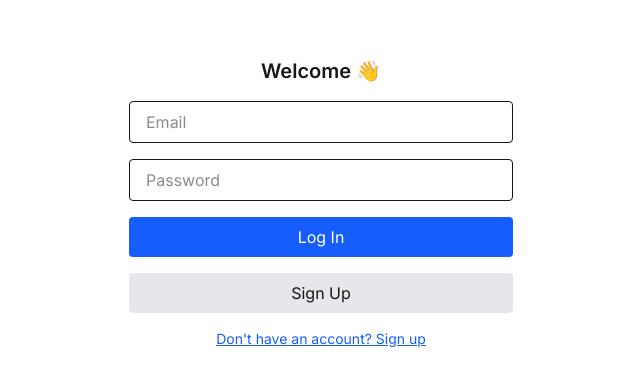
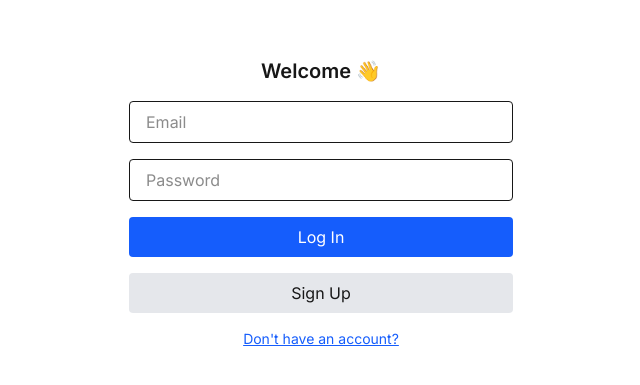
Before and after one commit to RishuKashyap/jobpilot, a Next.js app: page /login in a window 1280 px wide. Shown: the part 197-582 px from the top of the page, without its empty margins (319-959 px from the left). Built offline with nearby package versions, Linux system fonts and the light colour scheme.

Commit message:
Fix: Escape JSX apostrophe and clean up useEffect deps

```diff
--- a/app/dashboard/page.tsx
+++ b/app/dashboard/page.tsx
@@ -18,7 +18,7 @@
 
 
 export default function DashboardPage(){
-    const supabase = createClient(); // ✅ works without any issue
+
 
     const [sidebarOpen, setSidebarOpen] = useState(false);
     const [searchQuery, setSearchQuery] = useState('');
@@ -37,6 +37,7 @@
 // fetch jobs code
     useEffect(() => {
     const fetchJobs = async () => {
+        const supabase = createClient(); // ✅ works without any issue
         const { data, error } = await supabase.from('jobs').select('*');
         if (error) {
         console.error('Error fetching jobs:', error.message);
--- a/app/login/page.tsx
+++ b/app/login/page.tsx
@@ -31,7 +31,8 @@
         </button>
 
         <a href="/signup" className="text-sm text-blue-600 text-center underline">
-        Don't have an account? Sign up
+        <p>Don&apos;t have an account?</p>
+
         </a>
       </form>
     </div>
```
